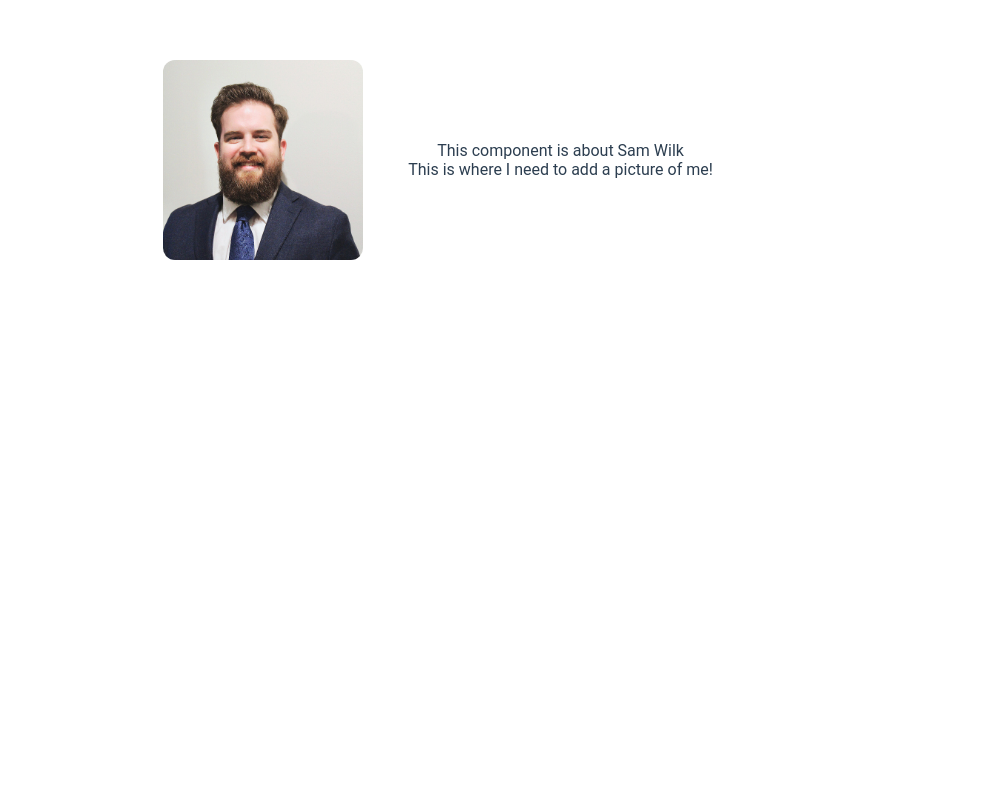
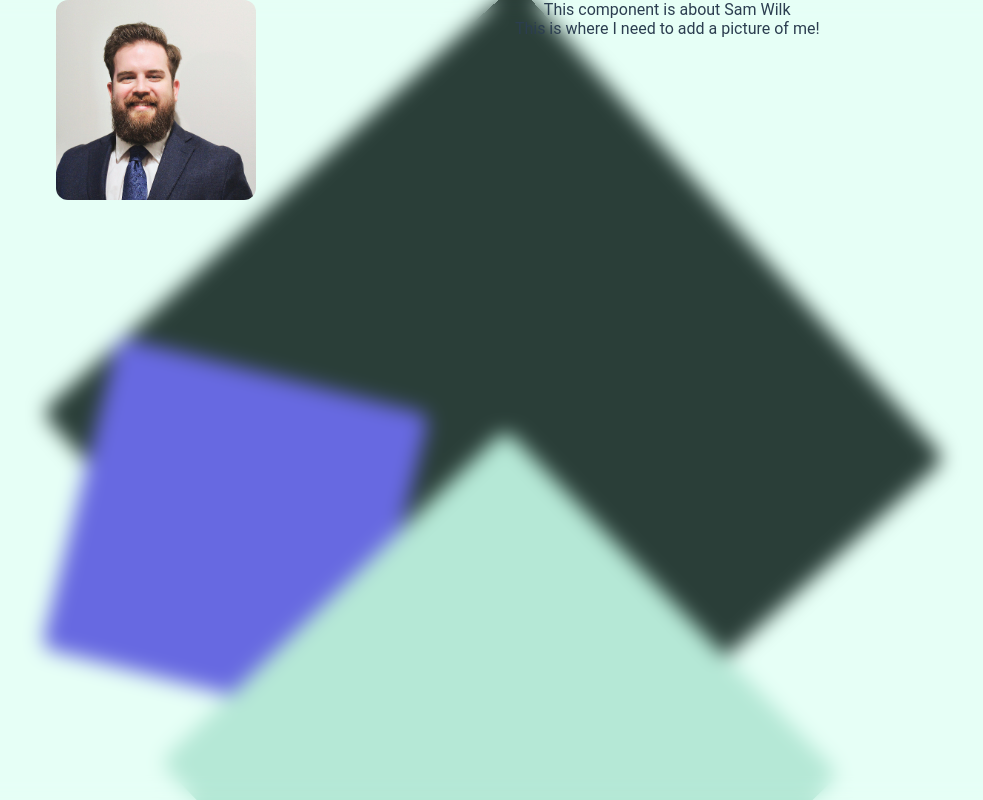
Before and after one commit to SamWilk/Sam-Portfolio, a Vue app: page / in a window 1280 px wide. Shown: the whole page, without its empty margins (202-1185 px from the left). Built offline with nearby package versions, Linux system fonts and the light colour scheme.

Commit message:
Creating animated background

```diff
--- a/src/App.vue
+++ b/src/App.vue
@@ -8,6 +8,11 @@
     />
     <AboutMe name="Sam Wilk" />
   </main>
+  <div class="blur">
+    <div class="blur1" />
+    <div class="blur2" />
+    <div class="blur3" />
+  </div>
 </template>
 
 <script>
@@ -31,15 +36,85 @@ export default {
   text-align: center;
   font-family: "Roboto", sans-serif;
   color: #2c3e50;
-  margin-top: 60px;
+  margin: -0.5rem;
+  background: #e6fff6;
+  height: 100vh;
+  widows: 100vw;
 }
 
 .AboutMe {
+  position: fixed;
+  z-index: 2;
   display: flex;
   flex-direction: row;
-  margin: auto;
-  width: 50vw;
+  width: 100vw;
+  height: 100vh;
   justify-content: space-evenly;
-  align-items: center;
+  align-items: flex-start;
+  backdrop-filter: blur(10px);
+  background: transparent;
+}
+
+.blur {
+  position: fixed;
+  left: 30%;
+  top: 20%;
+  height: 40rem;
+  width: 40rem;
+  border-radius: 20px;
+  background: transparent;
+  animation-name: blockSpin;
+  animation-duration: 50s;
+  animation-iteration-count: 5;
+}
+
+@keyframes blockSpin {
+  to {
+    transform: rotate(360deg);
+  }
+}
+@keyframes counterSpin {
+  to {
+    transform: rotate(-360deg);
+  }
+}
+
+.blur1 {
+  width: 40rem;
+  height: 40rem;
+  background: #2a3e38;
+  border-radius: 12px;
+  position: relative;
+  top: -2rem;
+  left: -2rem;
+  animation-name: blockSpin;
+  animation-duration: 90s;
+  animation-iteration-count: 5;
+}
+
+.blur2 {
+  width: 20rem;
+  height: 20rem;
+  background: #6769e1;
+  border-radius: 12px;
+  position: fixed;
+  bottom: -2rem;
+  left: -2rem;
+  animation-name: counterSpin;
+  animation-duration: 70s;
+  animation-iteration-count: 5;
+}
+
+.blur3 {
+  width: 30rem;
+  height: 30rem;
+  background: #b5e8d6;
+  border-radius: 12px;
+  position: fixed;
+  bottom: -10rem;
+  right: -5rem;
+  animation-name: blockSpin;
+  animation-duration: 100s;
+  animation-iteration-count: 5;
 }
 </style>
```
Also changed, not shown: jsconfig.json (+2 -9 lines).
